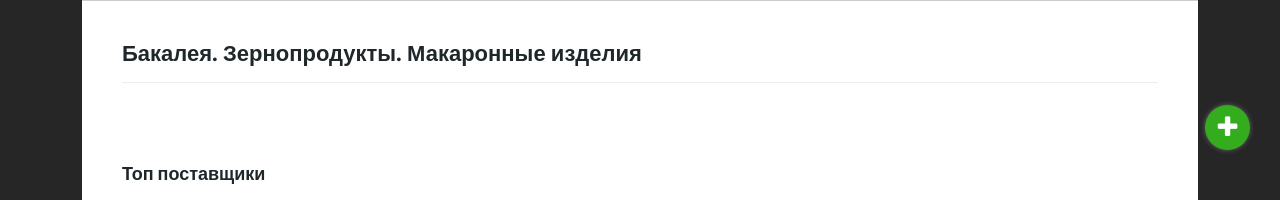
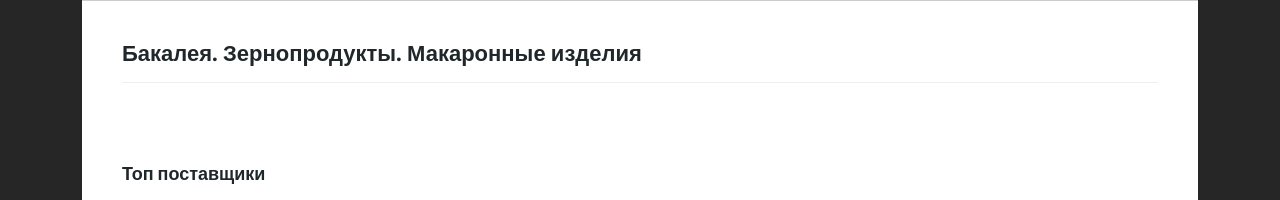
Before and after one commit to IrinaMilekhina/WebTeam_Project, a Django app: page /orders/category/4 in a window 1280 px wide. Shown: the part 620-820 px from the top of the page. Run offline with Django 4.2, Linux system fonts and the light colour scheme; data comes from the database, SQL or seed files in the repository; some libraries are stand-ins or nearby versions.

Commit message:
refactoring

```diff
--- a/ProductPlatform/static/assets/css/templatemo-edu-meeting.css
+++ b/ProductPlatform/static/assets/css/templatemo-edu-meeting.css
@@ -284,7 +284,7 @@ body {
     background-color: #33ad1d;
     z-index: 55555;
     color: #ffffff;
-    font-size: 25px;
+    font-size: 30px;
     display: flex;
     align-items: center;
     justify-content: center;
@@ -300,7 +300,7 @@ body {
     height: 43px;
     bottom: 31px;
     right: 31px;
-    font-size: 23px;
+    font-size: 28px;
 }
 
 /*
--- a/ProductPlatform/templates/base.html
+++ b/ProductPlatform/templates/base.html
@@ -10,7 +10,6 @@
 
     {% block css %}
         <link href="{% static 'vendor/bootstrap/css/bootstrap.min.css' %}" rel="stylesheet">
-        <link href="{% static 'fontawesomefree/css/all.min.css' %}" rel="stylesheet" type="text/css">
 
         <link rel="stylesheet" href="{% static 'assets/css/fontawesome.css' %}">
         <link rel="stylesheet" href="{% static 'assets/css/templatemo-edu-meeting.css' %}">
@@ -29,7 +28,9 @@
 
 {% endblock %}
 
+{% if user.role == 'Customer' %}
     {% include 'includes/button_create_order.html' %}
+{% endif %}
 
 {% block js %}
     <script src="{% static 'vendor/bootstrap/js/bootstrap.bundle.js' %}"></script>
--- a/ProductPlatform/templates/includes/button_create_order.html
+++ b/ProductPlatform/templates/includes/button_create_order.html
@@ -1,3 +1 @@
-<a class="create-order-btn" href="{% url 'orders:create_order' %}">
-    <i class="fa fa-plus"></i>
-</a>
+<a class="create-order-btn" href="{% url 'orders:create_order' %}">+</a>
```
